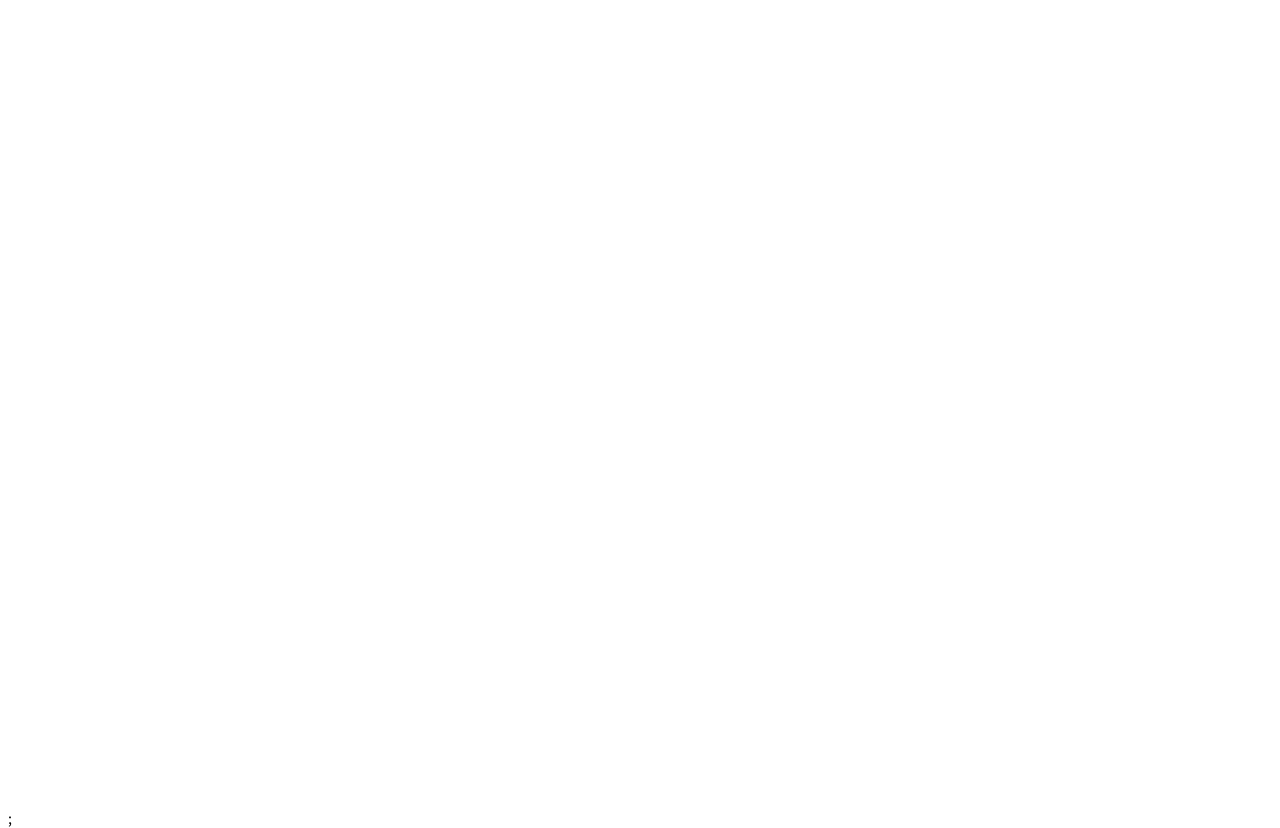
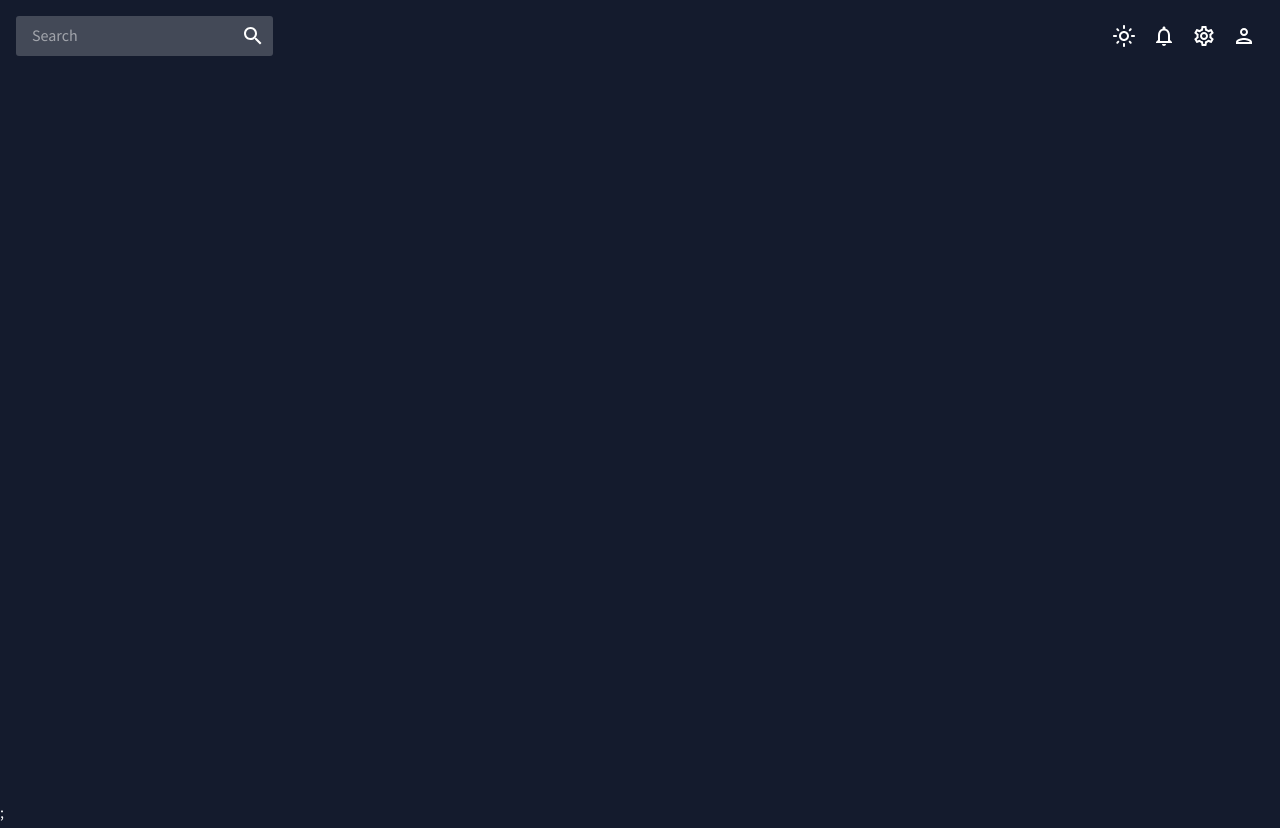
Before and after one commit to mweaver20/react-admin, a React (Create React App) app: page / in a window 1280 px wide. Built offline with nearby package versions, Linux system fonts and the light colour scheme.

Commit message:
created Topbar component

```diff
--- a/src/App.js
+++ b/src/App.js
@@ -1,12 +1,20 @@
 import { ColorModeContext, useMode } from './theme';
 import { CssBaseline, dividerClasses, ThemeProvider } from "@mui/material";
+import Topbar from "./scenes/global/topbar.jsx";
 
 function App() {
   const [theme, colorMode] = useMode();
 
   return (
     <ColorModeContext.Provider value={colorMode}>
-      <div className="app"></div>;
+      <ThemeProvider theme={theme}>
+        <CssBaseline />
+        <div className="app">
+          <main className='content'>
+            <Topbar/>
+          </main>
+        </div>;
+      </ThemeProvider>
     </ColorModeContext.Provider>
   );
 }
--- a/src/scenes/global/topbar.jsx
+++ b/src/scenes/global/topbar.jsx
@@ -1,5 +1,42 @@
+import { Box, IconButton, useTheme } from "@mui/material";
+import { useContext } from 'react';
+import { ColorModeContext, tokens } from '../../theme';
+import { InputBase } from "@mui/material";
+import LightModeOutlinedIcon from '@mui/icons-material/LightModeOutlined';
+import DarkModeOutlineIcon from '@mui/icons-material/DarkModeOutlined';
+import NotificationsOutlinedIcon from '@mui/icons-material/NotificationsOutlined';
+import SettingsOutlinedIcon from '@mui/icons-material/SettingsOutlined';
+import PersonOutlinedIcon from '@mui/icons-material/PersonOutlined';
+import SearchIcon from '@mui/icons-material/Search';
+
+
+
 
 const Topbar = () => {
-    return <div>Topbar</div>
+    const theme = useTheme();
+    const colors = tokens(theme.palette.mode);
+    const colorMode = useContext(ColorModeContext);
+//Box element is from mui and acts like a div except css can be written directly into the element as an attribute
+    return (
+        <Box display='flex' justifyContent='space-between' p={2} >
+            {/* SEARCH BAR */}
+            <Box display="flex" backgroundColor={colors.primary[400]} borderRadius="3px" >
+                <InputBase sx={{ ml: 2, flex: 1 }} placeholder='Search' />
+                <IconButton type="button" sx={{ p: 1 }} >
+                    <SearchIcon />
+                </IconButton>
+            </Box>
+
+            {/* ICONS */}
+            <Box display="flex"  >
+                <IconButton onClick={colorMode.toggleColorMode} >
+                    {theme.palette.mode === 'dark' ? <LightModeOutlinedIcon /> : <DarkModeOutlineIcon />}
+                </IconButton>
+                <IconButton><NotificationsOutlinedIcon /></IconButton>
+                <IconButton><SettingsOutlinedIcon /></IconButton>
+                <IconButton><PersonOutlinedIcon /></IconButton>
+            </Box>
+        </Box>
+    )
 }
 export default Topbar;
```
